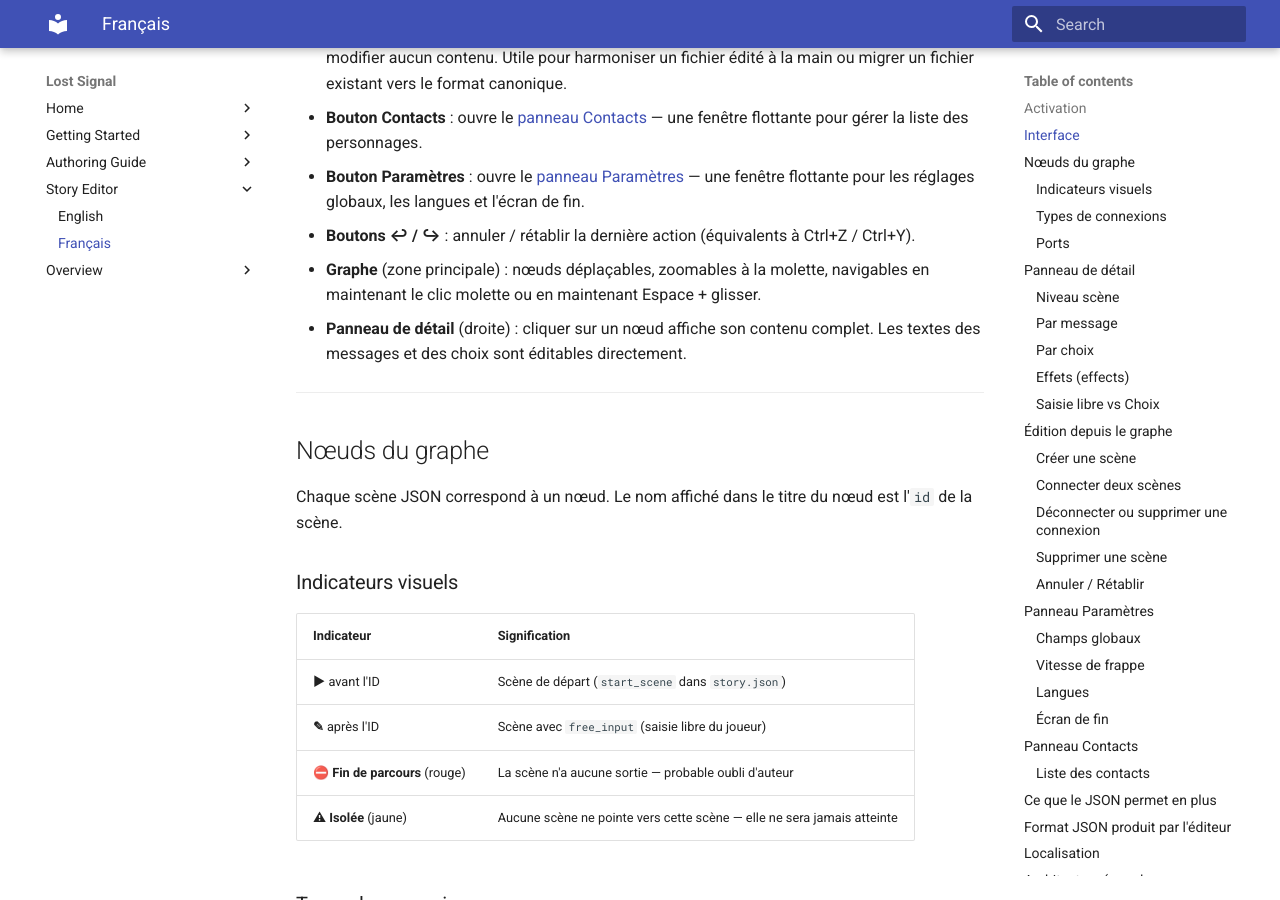
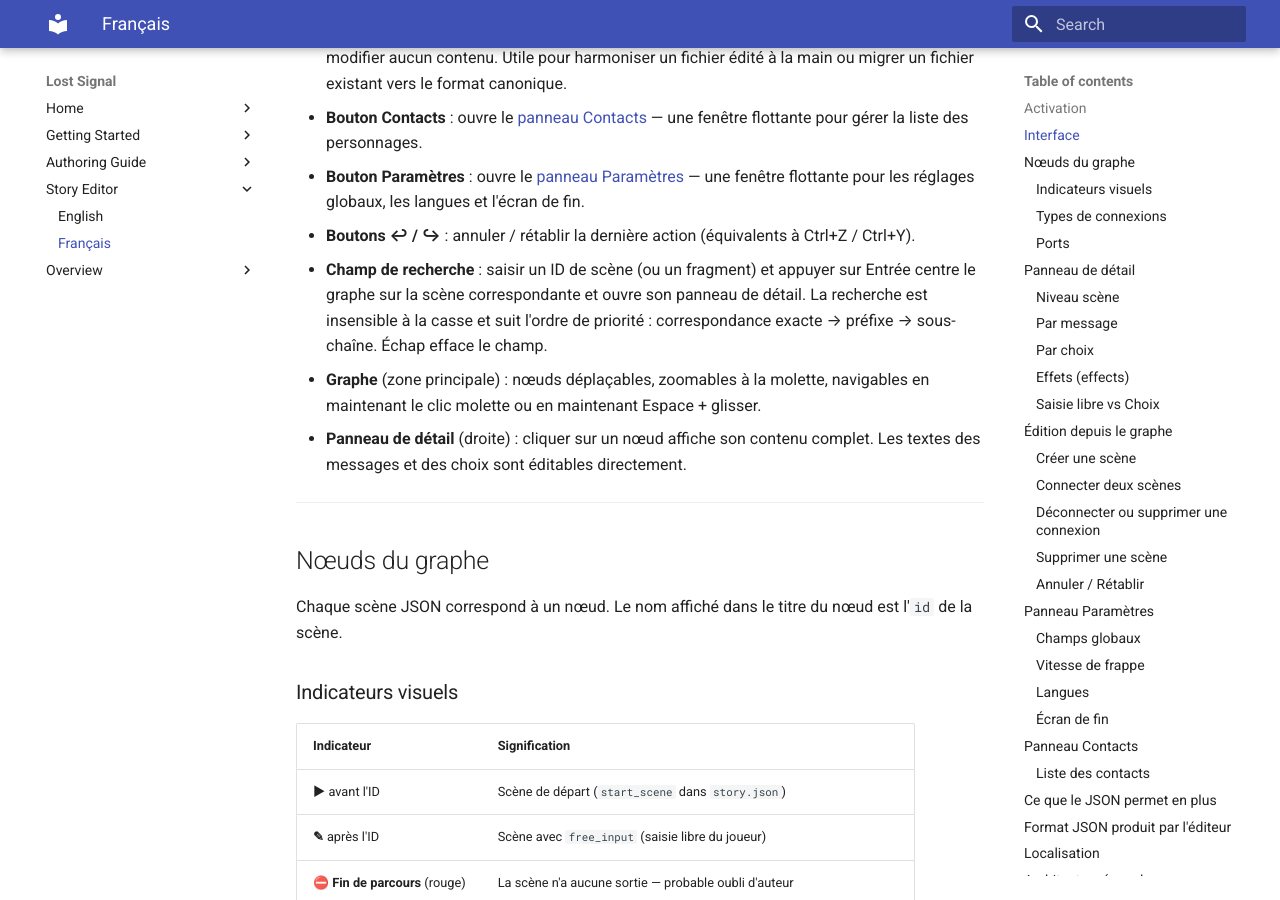
Before and after one commit to binblink/Lost-Signal, an MkDocs documentation site: the page built from docs/story_editor.md, in a window 1280 px wide and 900 px high, scrolled down 1524 px. Built offline with MkDocs 1.6.1 and Material for MkDocs 9.7.7, drawn with Linux system fonts in a browser that asks for light colours.

Commit message:
feat: scene search in story editor toolbar + auto-load graph on open

```diff
--- a/docs/story_editor.md
+++ b/docs/story_editor.md
@@ -47,6 +47,7 @@ Légende du graphe : `[> id]` = scène de départ · `[! id]` = isolée · `[X i
 - **Bouton Contacts** : ouvre le [panneau Contacts](#panneau-contacts) — une fenêtre flottante pour gérer la liste des personnages.
 - **Bouton Paramètres** : ouvre le [panneau Paramètres](#panneau-paramètres) — une fenêtre flottante pour les réglages globaux, les langues et l'écran de fin.
 - **Boutons ↩ / ↪** : annuler / rétablir la dernière action (équivalents à Ctrl+Z / Ctrl+Y).
+- **Champ de recherche** : saisir un ID de scène (ou un fragment) et appuyer sur Entrée centre le graphe sur la scène correspondante et ouvre son panneau de détail. La recherche est insensible à la casse et suit l'ordre de priorité : correspondance exacte → préfixe → sous-chaîne. Échap efface le champ.
 - **Graphe** (zone principale) : nœuds déplaçables, zoomables à la molette, navigables en maintenant le clic molette ou en maintenant Espace + glisser.
 - **Panneau de détail** (droite) : cliquer sur un nœud affiche son contenu complet. Les textes des messages et des choix sont éditables directement.
 
```
Also changed, not shown: docs/story_editor_en.md (+1 -0 lines), 1 other file.
